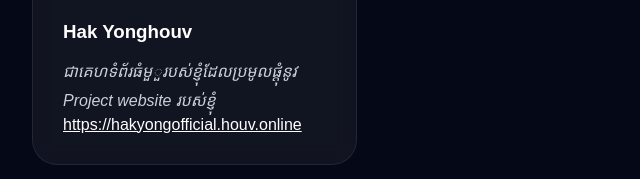
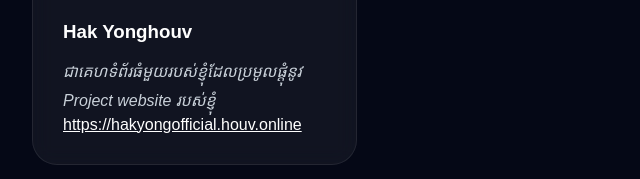
Before and after one commit to Hacker122-qpwi/hakyonghouv, a plain HTML site: page index.html in a window 1280 px wide. Shown: the part 3821-4000 px from the top of the page, 96-736 px from the left. Drawn offline with nearby package versions, Linux system fonts and the light colour scheme; a web font is replaced by a local one.

Commit message:
Update index.html

```diff
--- a/index.html
+++ b/index.html
@@ -226,7 +226,7 @@
             <div class="card project">
                 <img src="./src/image/image5.png">
                 <h3>Hak Yonghouv</h3>
-                <p><em>ជាគេហទំព័រធំមួួរបស់ខ្ញុំដែលប្រមូលផ្តុំនូវ Project website របស់ខ្ញុំ</em></p>
+                <p><em>ជាគេហទំព័រធំមួយរបស់ខ្ញុំដែលប្រមូលផ្តុំនូវ Project website របស់ខ្ញុំ</em></p>
                 <a href="https://hakyongofficial.houv.online/" style="color: #fff;" target="_blank">https://hakyongofficial.houv.online</a>
             </div>
         </div>
```
